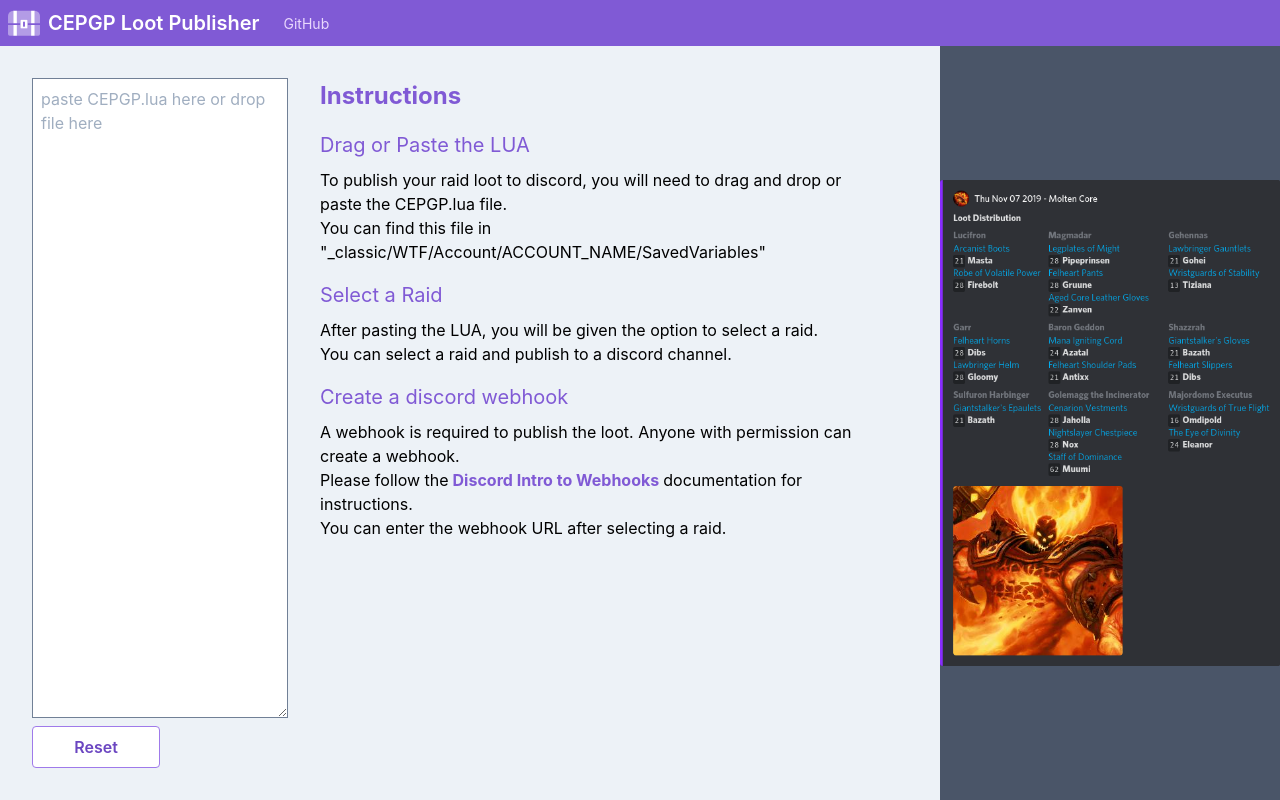
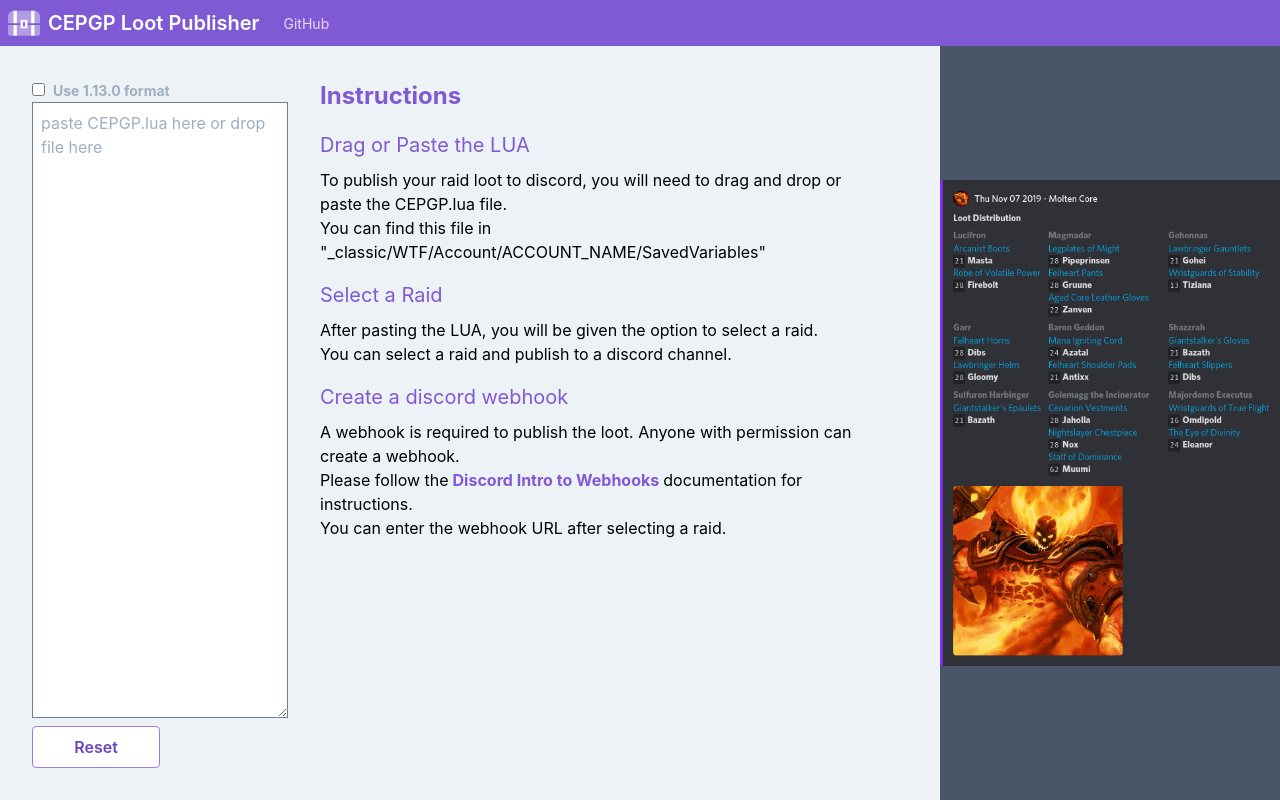
Before and after one commit to Gazler/cepgp-loot-discord, a React (Create React App) app: page / in a window 1280 px wide. Built offline with nearby package versions, Linux system fonts and the light colour scheme.

Commit message:
fix(trafficParser): support 1.13.0 format
Version 1.13.0 uses a different field for the traffic log. This commit
supports both options by providing a toggle.

```diff
--- a/src/App.tsx
+++ b/src/App.tsx
@@ -1,4 +1,4 @@
-import React, { useState } from "react";
+import React, { useState, useEffect } from "react";
 import RaidCard from "components/Raid/RaidCard";
 import Uploader from "components/Uploader";
 import RaidWithLoot from "components/Raid/RaidWithLoot";
@@ -9,15 +9,21 @@
 
 const App: React.FC = () => {
   const [raids, setRaids] = useState<Raid[]>([]);
+  const [upload, setUpload] = useState<string>("");
+  const [post13, setPost13] = useState<boolean>(false);
   const [currentRaid, selectRaid] = useState<Raid>();
   const [traffic, setTraffic] = useState<string>("");
-  const parseRaids = (upload: string) => {
-    const data = dataFromLua(upload);
-    const raids = parse(data);
-    setTraffic(JSON.stringify(data, null, 2));
-    setRaids(raids);
-    selectRaid(raids[0]);
-  };
+  useEffect(() => {
+    if (upload !== "") {
+      setTimeout(() => {
+        const data = dataFromLua(upload, post13);
+        const raids = parse(data);
+        setTraffic(JSON.stringify(data, null, 2));
+        setRaids(raids);
+        selectRaid(raids[0]);
+      }, 100);
+    }
+  }, [upload, post13]);
 
   const reset = () => {
     setTraffic("");
@@ -26,7 +32,7 @@
   };
 
   return (
-    <Uploader onUpload={parseRaids}>
+    <Uploader onUpload={setUpload}>
       <div className="h-screen flex flex-col bg-gray-200">
         <nav className="w-full flex items-center flex-wrap bg-purple-600 text-white">
           <div className="container mx-auto flex p-2">
@@ -50,11 +56,20 @@
         </nav>
         <div className="flex flex-grow h-full">
           <div className="flex flex-col flex-shrink-0 w-1/4 p-8 h-full">
+            <label className="md:w-2/3 block text-gray-500 font-bold cursor-pointer">
+              <input className="mr-2 leading-tight"
+                type="checkbox"
+                checked={post13}
+                onChange={(e) => setPost13(e.target.checked)} />
+              <span className="text-sm">
+                Use 1.13.0 format
+              </span>
+            </label>
             <textarea
               placeholder="paste CEPGP.lua here or drop file here"
               className="w-full flex-grow border p-2 border-gray-600 text-gray-800"
               value={traffic}
-              onChange={e => parseRaids(e.target.value)}
+              onChange={e => setUpload(e.target.value)}
             />
             <button
               onClick={() => reset()}
--- a/src/utils/trafficParser.ts
+++ b/src/utils/trafficParser.ts
@@ -228,9 +228,13 @@
 
 declare var fengari: any;
 
-export function dataFromLua(input: string): any {
+export function dataFromLua(input: string, post13: boolean): any {
+  let returnVal = "(TRAFFIC or CEPGP.Traffic)";
+  if (post13) {
+    returnVal = "(CEPGP.Traffic or TRAFFIC)";
+  }
   const traffic = window.fengari.load(
-    "TRAFFIC=false\n" + input + "\n return (TRAFFIC or CEPGP.Traffic)"
+    "TRAFFIC=false\n" + input + "\n return " + returnVal
   )();
   let i = 1;
   let entry;
```
